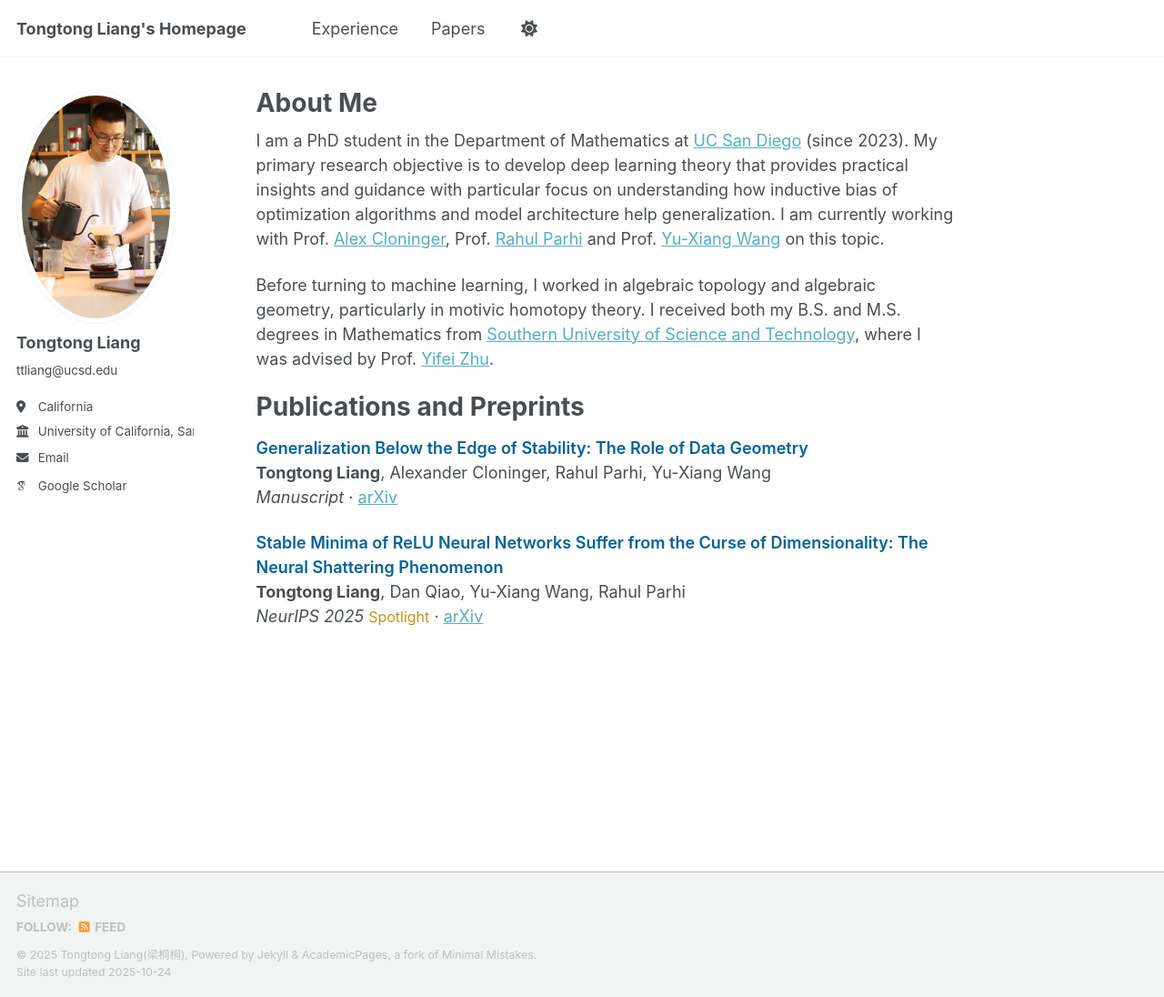
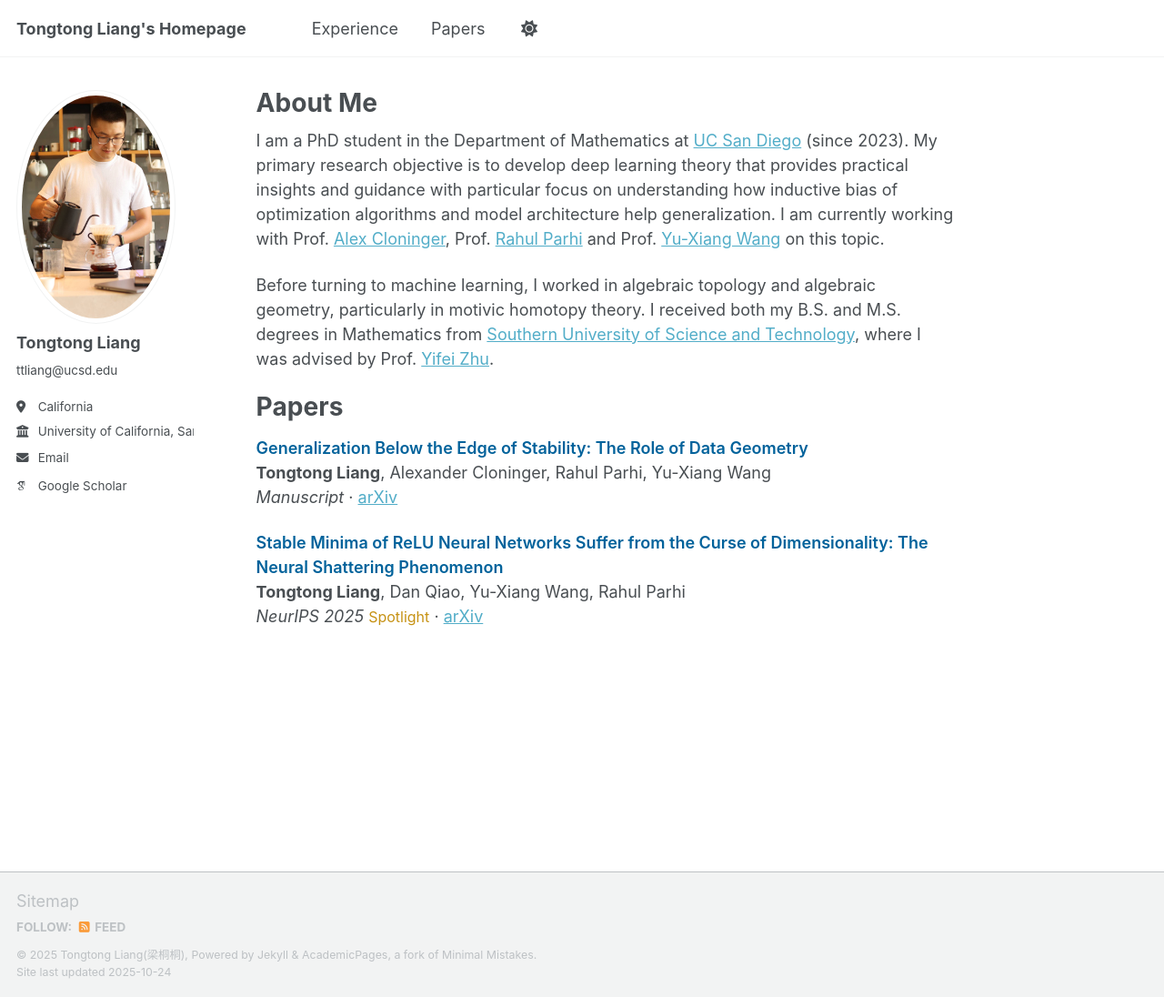
Before and after one commit to tongtongliang/tongtongliang.github.io, a Jekyll site: the page built from _pages/about.md, in a window 1280 px wide and 1096 px high. Shown: the whole window at 91% size. Built offline with Jekyll 4.4.1, drawn with Linux system fonts in a browser that asks for light colours; some web fonts are replaced; a script that is not in the unit is left out.

Commit message:
Update about.md

```diff
--- a/_pages/about.md
+++ b/_pages/about.md
@@ -11,7 +11,7 @@ I am a PhD student in the Department of Mathematics at [UC San Diego](https://uc
 
 Before turning to machine learning, I worked in algebraic topology and algebraic geometry, particularly in motivic homotopy theory. I received both my B.S. and M.S. degrees in Mathematics from [Southern University of Science and Technology](https://www.sustech.edu.cn/en/), where I was advised by Prof. [Yifei Zhu](https://yifeizhu.github.io/).
 
-Publications and Preprints
+Papers
 ======
 
 <span style="color:#00629B; font-weight:600;">
```
